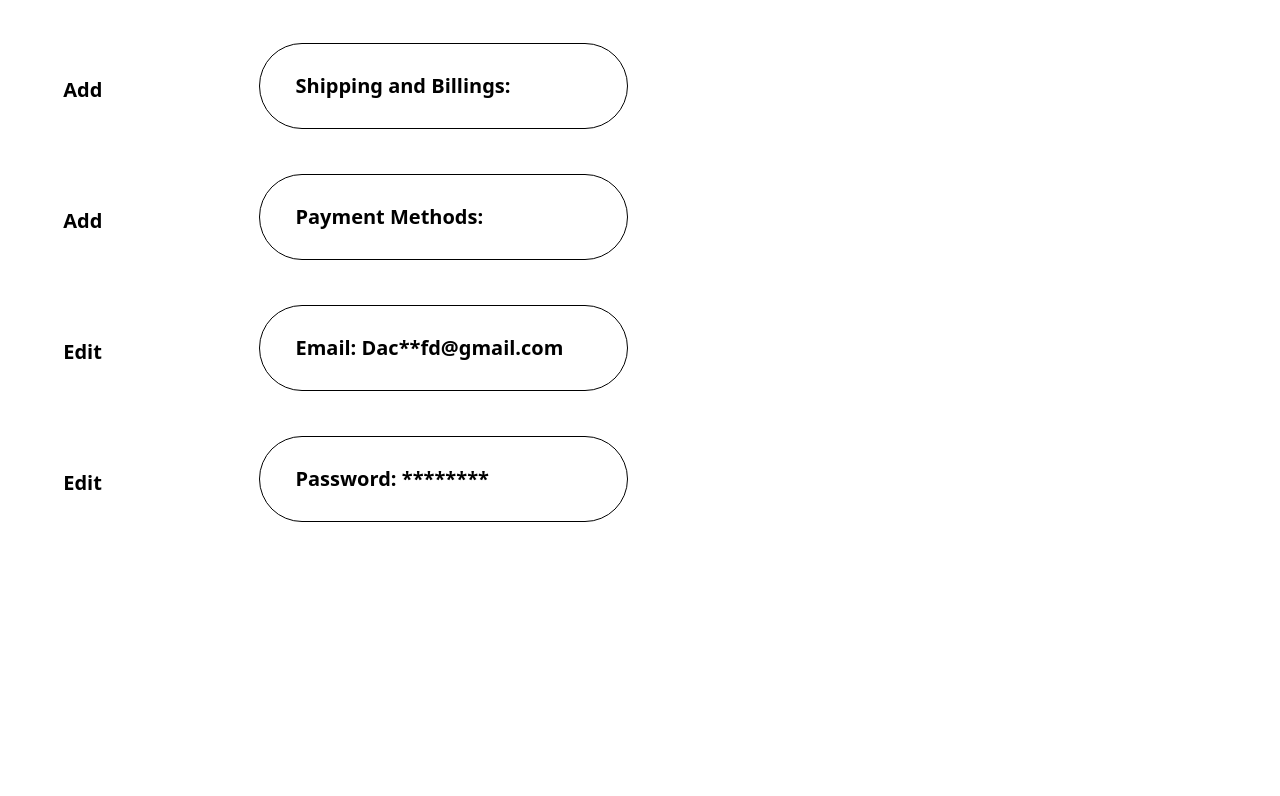
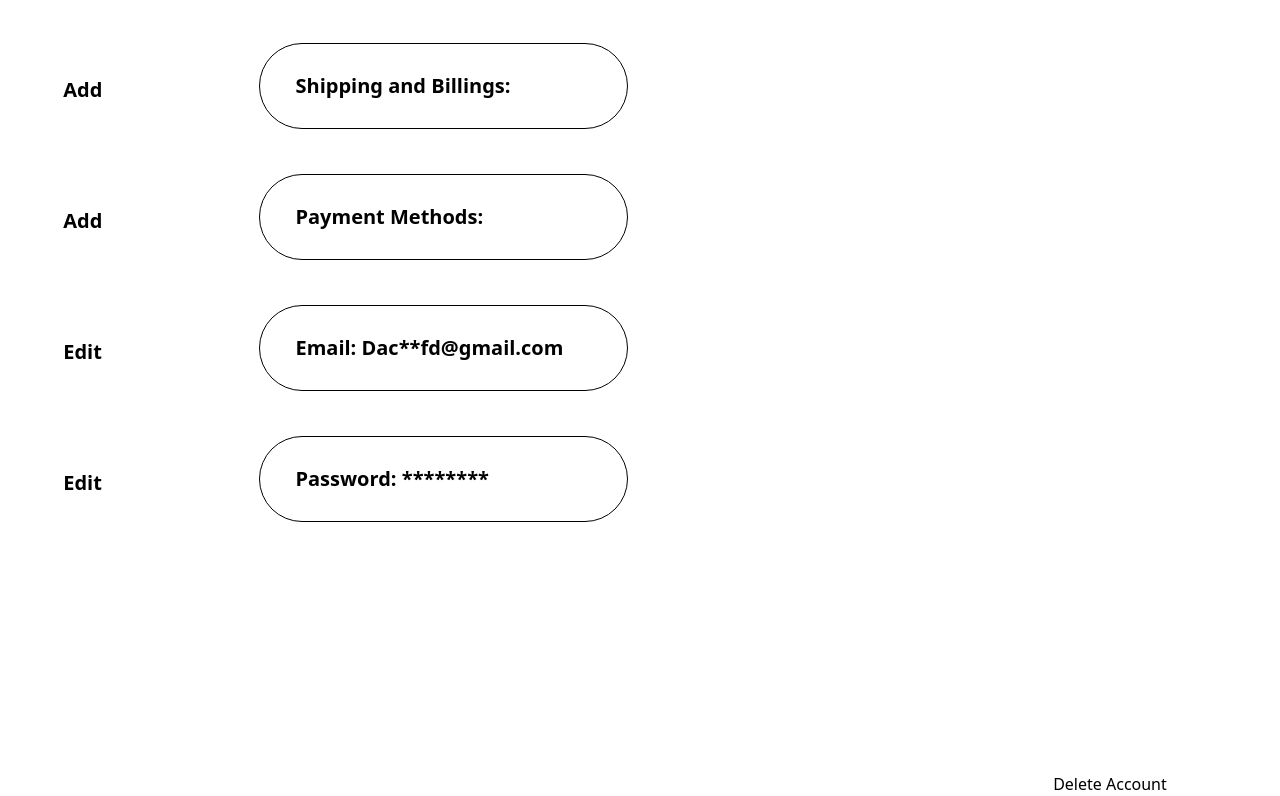
Before and after one commit to react-hunter/gtune, a React (Create React App) app: page /settings in a window 1280 px wide. Shown: the part 341-1137 px from the top of the page. Before the commit the page ends 908 px from the top, so only its background shows below. Built offline with nearby package versions, Linux system fonts and the light colour scheme.

Commit message:
delete account

```diff
--- a/src/components/settings/index.js
+++ b/src/components/settings/index.js
@@ -67,6 +67,7 @@ const Settings = () => {
           </div>
         </Col>
       </Row>
+      <a href="#">Delete Account</a>
 
       {modalType === 'shipping' && <ShippingAndBillings show={show} onClose={closeModal} />}
       {modalType === 'payment' && <Payment show={show} onClose={closeModal} />}
--- a/src/styles/settings.scss
+++ b/src/styles/settings.scss
@@ -25,4 +25,13 @@
       cursor: pointer;
     }
   }
+
+  a {
+    display: block;
+    margin-top: 250px;
+    margin-right: 50px;
+    text-align: right;
+    text-decoration: none;
+    color: #000000;
+  }
 }
```
